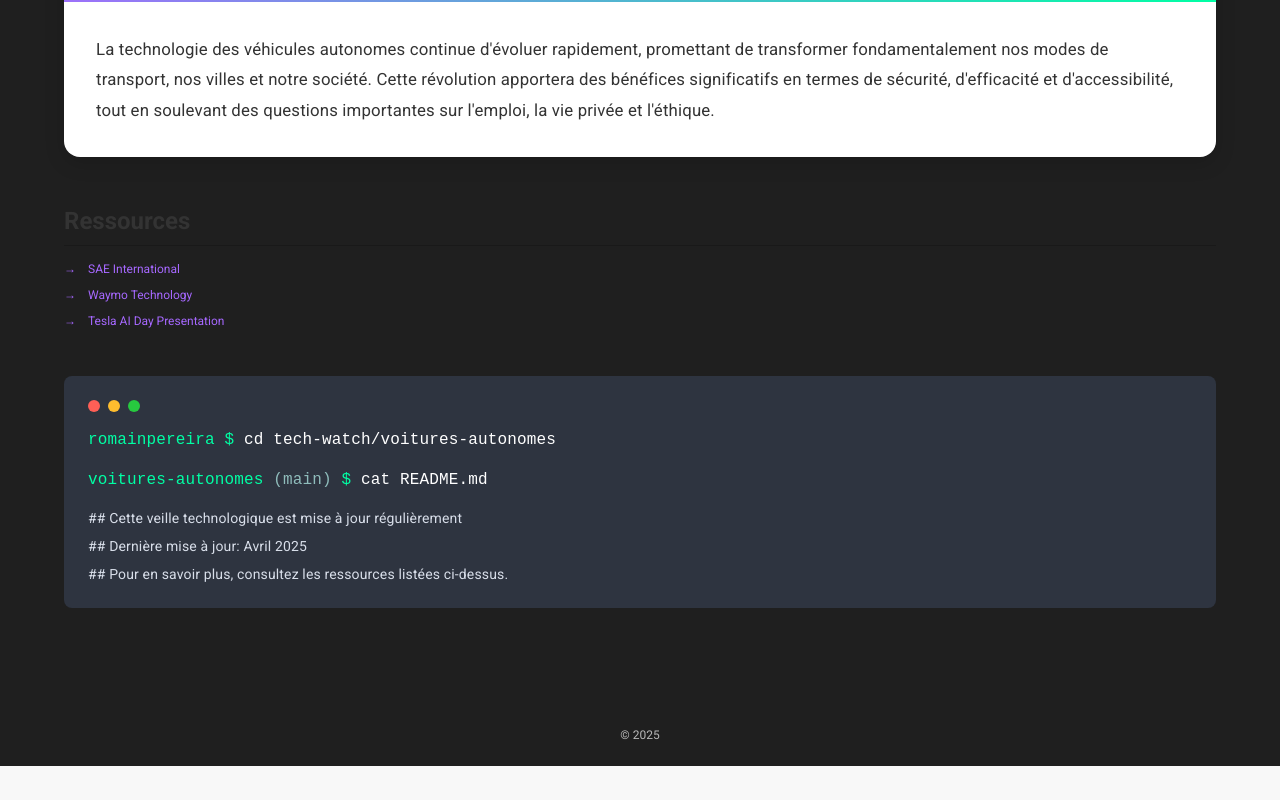
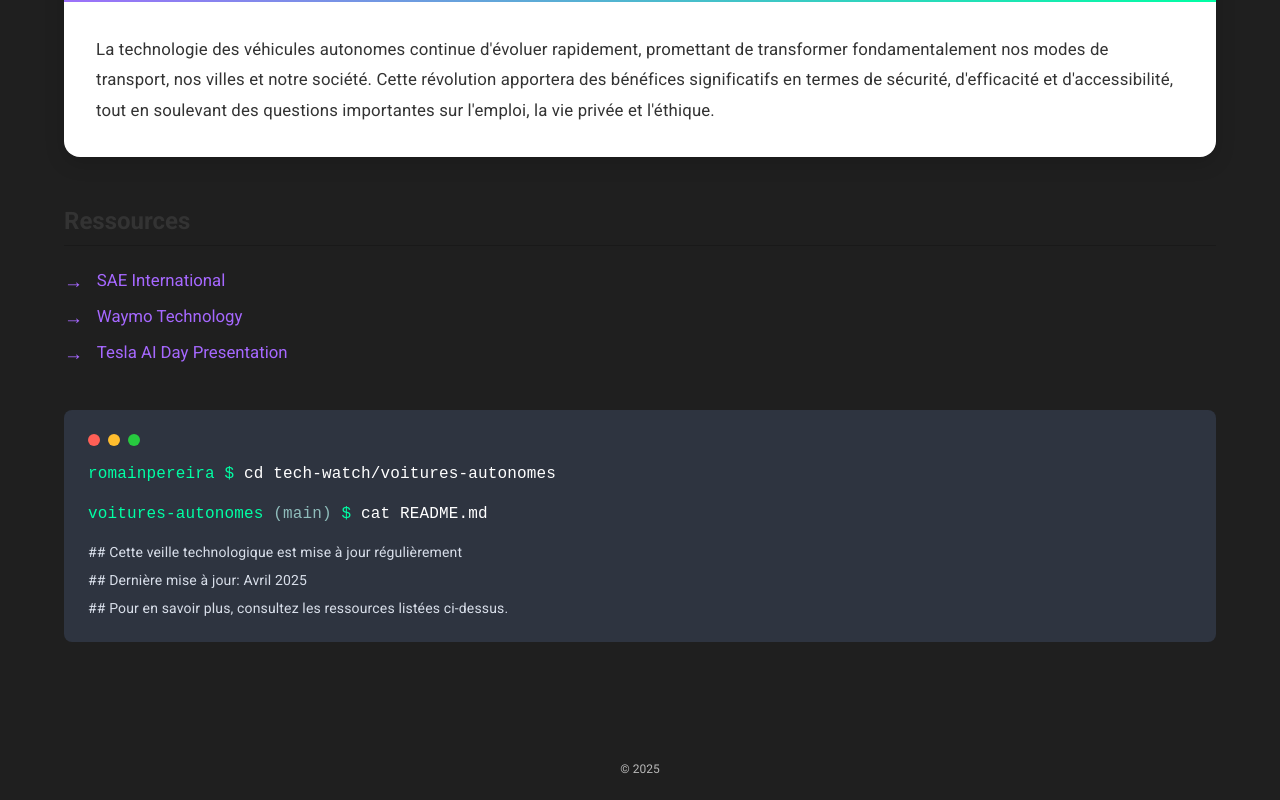
Before and after one commit to romainp12/portfolio, a React (Create React App) app: page /techwatch in a window 1280 px wide. Shown: the part 3228-4028 px from the top of the page. Before the commit the page ends 3994 px from the top, so only its background shows below. Built offline with nearby package versions, Linux system fonts and the light colour scheme; the HTML template or start-up script is replaced by a standard one.

Commit message:
Update Techwatch.module.scss

```diff
--- a/src/components/techwatch/Techwatch.module.scss
+++ b/src/components/techwatch/Techwatch.module.scss
@@ -33,11 +33,13 @@
 .resourcesList {
   list-style-type: none;
   padding-left: 0;
+  margin-top: 1.5rem;
 
   li {
-    margin-bottom: 0.75rem;
+    margin-bottom: 1rem;
     position: relative;
-    padding-left: 1.5rem;
+    padding-left: 1.8rem;
+    font-size: 1.05rem;
 
     &::before {
       content: '→';
@@ -45,6 +47,7 @@
       left: 0;
       color: rgb(166,104,255);
       font-weight: bold;
+      font-size: 1.2rem;
     }
   }
 }
@@ -52,11 +55,15 @@
 .resourceLink {
   color: rgb(166,104,255);
   text-decoration: none;
-  transition: color 0.2s ease;
+  transition: all 0.2s ease;
+  font-weight: 500;
+  padding: 2px 4px;
+  border-radius: 3px;
 
   &:hover {
     color: rgb(0,255,164);
     text-decoration: underline;
+    background-color: rgba(166,104,255, 0.1);
   }
 }
 
@@ -112,6 +119,7 @@
   .resourcesList {
     li::before {
       color: rgb(0, 255, 164);
+      font-size: 1.2rem;
     }
 
     a {
@@ -120,6 +128,7 @@
 
       &:hover {
         text-decoration: underline;
+        background-color: rgba(0, 255, 164, 0.15);
         color: white !important;
       }
     }
```
